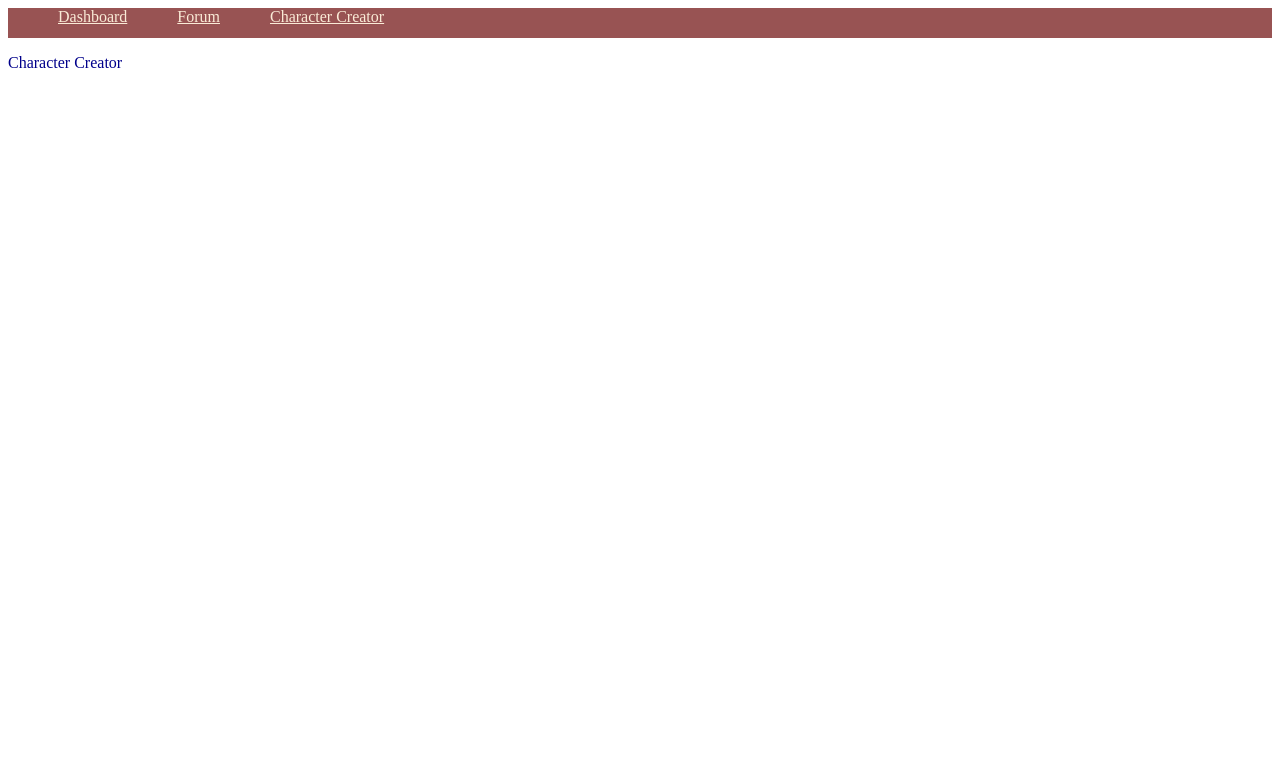
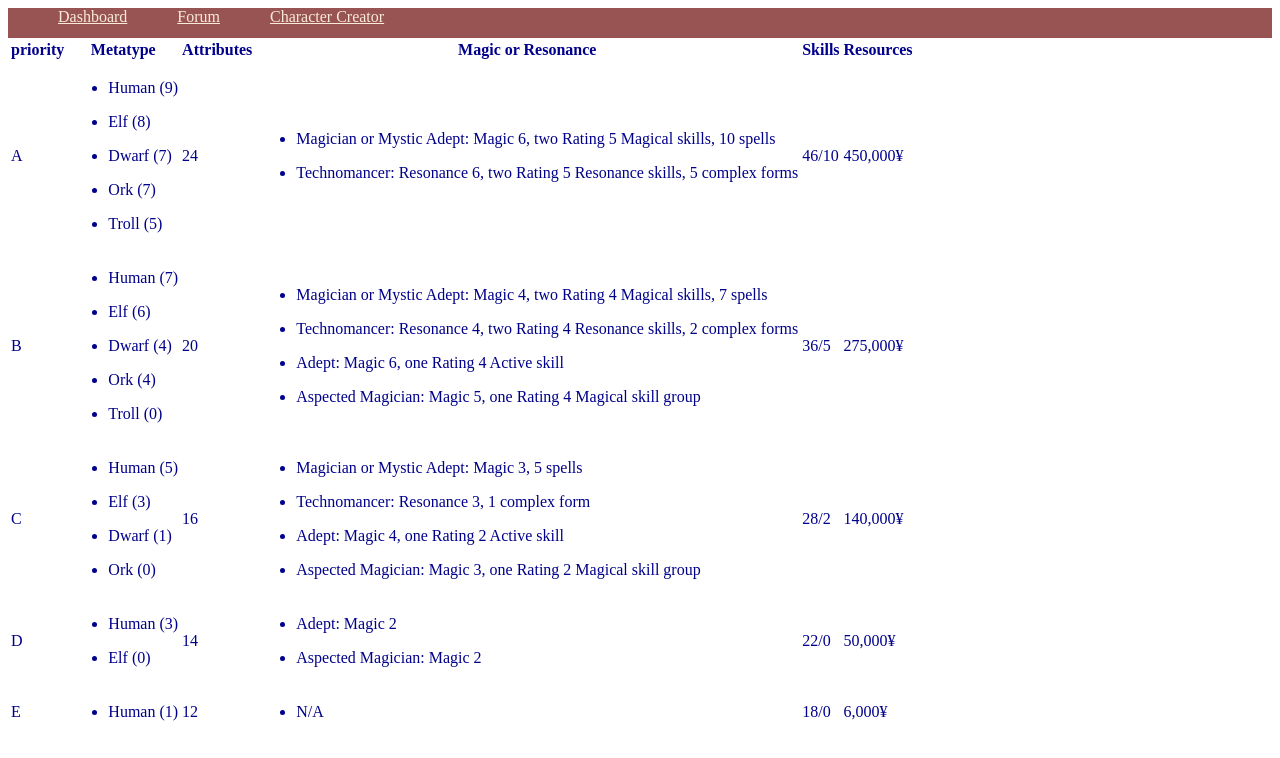
Before and after one commit to FredMcAwesome/neon-codex, a React app in the folder frontend/: page /character_creator in a window 1280 px wide. Shown: the top 758 px of the page. Built offline with nearby package versions, Linux system fonts and the light colour scheme; what @shadowrun/common would draw is missing.

Commit message:
Setup basic priority table - character creator

```diff
--- a/frontend/package.json
+++ b/frontend/package.json
@@ -17,10 +17,11 @@
   "author": "",
   "license": "ISC",
   "dependencies": {
-    "@tanstack/react-query": "^4.2.3",
+    "@tanstack/react-query": "^4.19.0",
+    "@tanstack/react-table": "^8.7.0",
     "react": "^18.2.0",
     "react-dom": "^18.2.0",
-    "react-router-dom": "^6.4.0"
+    "react-router-dom": "^6.4.4"
   },
   "devDependencies": {
     "@testing-library/jest-dom": "^5.16.5",
--- /dev/null
+++ b/frontend/src/components/character/CharacterCreator.css
@@ -0,0 +1,10 @@
+#priority_table {
+  display: grid;
+  grid-template-columns: 120px 120px 120px 600px 120px 120px;
+  width: 1200px;
+  background-color: bisque;
+}
+
+#priority_table > * {
+  border: 1px solid black;
+}
--- a/frontend/src/components/character/CharacterCreator.tsx
+++ b/frontend/src/components/character/CharacterCreator.tsx
@@ -1,9 +1,163 @@
+import "./CharacterCreator.css";
+import {
+  createColumnHelper,
+  flexRender,
+  getCoreRowModel,
+  useReactTable,
+} from "@tanstack/react-table";
+
+type PriorityRow = {
+  priority: string;
+  metatype: string;
+  attributes: string;
+  magic: string;
+  skills: string;
+  resources: string;
+};
+
+const defaultData: PriorityRow[] = [
+  {
+    priority: "A",
+    metatype:
+      "Human (9)-" + "Elf (8)-" + "Dwarf (7)-" + "Ork (7)-" + "Troll (5)",
+    attributes: "24",
+    magic:
+      "Magician or Mystic Adept: Magic 6, two Rating 5 Magical skills, 10 spells-" +
+      "Technomancer: Resonance 6, two Rating 5 Resonance skills, 5 complex forms",
+    skills: "46/10",
+    resources: "450,000¥",
+  },
+  {
+    priority: "B",
+    metatype:
+      "Human (7)-" + "Elf (6)-" + "Dwarf (4)-" + "Ork (4)-" + "Troll (0)",
+    attributes: "20",
+    magic:
+      "Magician or Mystic Adept: Magic 4, two Rating 4 Magical skills, 7 spells-" +
+      "Technomancer: Resonance 4, two Rating 4 Resonance skills, 2 complex forms-" +
+      "Adept: Magic 6, one Rating 4 Active skill-" +
+      "Aspected Magician: Magic 5, one Rating 4 Magical skill group",
+    skills: "36/5",
+    resources: "275,000¥",
+  },
+  {
+    priority: "C",
+    metatype: "Human (5)-" + "Elf (3)-" + "Dwarf (1)-" + "Ork (0)",
+    attributes: "16",
+    magic:
+      "Magician or Mystic Adept: Magic 3, 5 spells-" +
+      "Technomancer: Resonance 3, 1 complex form-" +
+      "Adept: Magic 4, one Rating 2 Active skill-" +
+      "Aspected Magician: Magic 3, one Rating 2 Magical skill group",
+    skills: "28/2",
+    resources: "140,000¥",
+  },
+  {
+    priority: "D",
+    metatype: "Human (3)-" + "Elf (0)",
+    attributes: "14",
+    magic: "Adept: Magic 2-" + "Aspected Magician: Magic 2",
+    skills: "22/0",
+    resources: "50,000¥",
+  },
+  {
+    priority: "E",
+    metatype: "Human (1)",
+    attributes: "12",
+    magic: "N/A",
+    skills: "18/0",
+    resources: "6,000¥",
+  },
+];
+
+const columnHelper = createColumnHelper<PriorityRow>();
+
+const columns = [
+  columnHelper.accessor("priority", {
+    cell: (info) => info.getValue(),
+    footer: (info) => info.column.id,
+  }),
+  columnHelper.accessor("metatype", {
+    header: "Metatype",
+    cell: (info) => {
+      return info
+        .getValue()
+        .split("-")
+        .map((line) => (
+          <ul>
+            <li>{line}</li>
+          </ul>
+        ));
+    },
+    footer: (info) => info.column.id,
+  }),
+  columnHelper.accessor("attributes", {
+    header: "Attributes",
+    footer: (info) => info.column.id,
+  }),
+  columnHelper.accessor("magic", {
+    header: "Magic or Resonance",
+    cell: (info) => {
+      return info
+        .getValue()
+        .split("-")
+        .map((line) => (
+          <ul>
+            <li>{line}</li>
+          </ul>
+        ));
+    },
+    footer: (info) => info.column.id,
+  }),
+  columnHelper.accessor("skills", {
+    header: "Skills",
+    footer: (info) => info.column.id,
+  }),
+  columnHelper.accessor("resources", {
+    header: "Resources",
+    footer: (info) => info.column.id,
+  }),
+];
+
 const characterCreatorPath = "/character_creator";
 const CharacterCreator = function () {
+  // useReactTable can't use defaultData directly for some reason...
+  const data = [...defaultData];
+  const table = useReactTable({
+    data,
+    columns,
+    getCoreRowModel: getCoreRowModel(),
+  });
   return (
-    <div>
-      <p>Character Creator</p>
-    </div>
+    <table>
+      <thead>
+        {table.getHeaderGroups().map((headerGroup) => (
+          <tr key={headerGroup.id}>
+            {headerGroup.headers.map((header) => (
+              <th key={header.id}>
+                {header.isPlaceholder
+                  ? null
+                  : flexRender(
+                      header.column.columnDef.header,
+                      header.getContext()
+                    )}
+              </th>
+            ))}
+          </tr>
+        ))}
+      </thead>
+      <tbody>
+        {table.getRowModel().rows.map((row) => (
+          <tr key={row.id}>
+            {row.getVisibleCells().map((cell) => (
+              <td key={cell.id}>
+                {flexRender(cell.column.columnDef.cell, cell.getContext())}
+              </td>
+            ))}
+          </tr>
+        ))}
+      </tbody>
+    </table>
   );
 };
 
```
Also changed, not shown: 1 other file (tests, documents, lock files or other folders).
